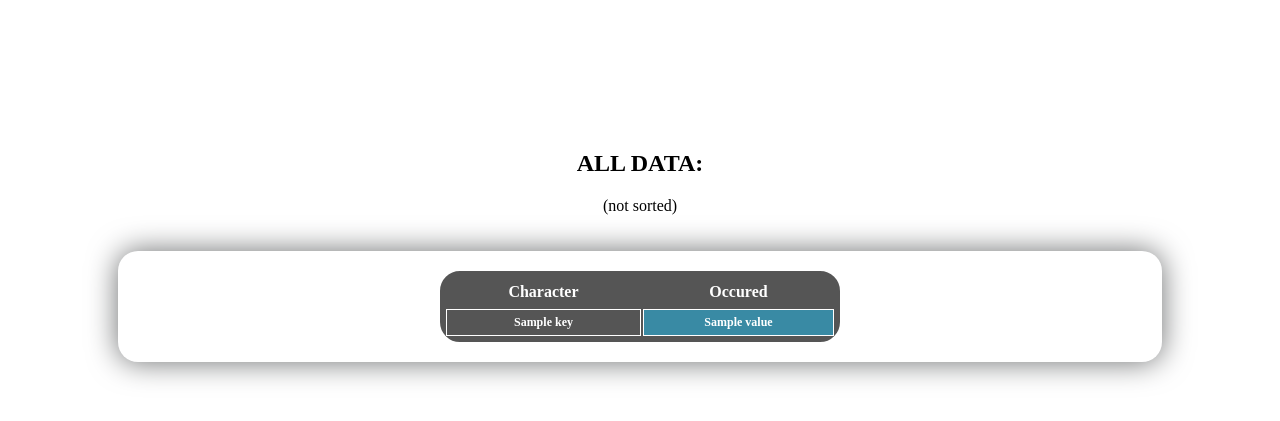
After one commit to BlaiseHarris/CSC227-FinalProject, a Flask app: template templates/extra.html in a window 1280 px wide. The commit adds this page. Shown: the top 421 px of the page. Run offline with Flask 2, Linux system fonts and the light colour scheme; the template is opened without the code that fills it: most values are stand-ins (such as "Sample title", 1, 10 or a date in 2020).

Commit message:
Major design change.

```diff
--- a/app.py
+++ b/app.py
@@ -22,12 +22,16 @@ def data():
     if request.method == 'POST':
         global url
         form_data = request.form
-        url = form_data.get('Name')
+        url = form_data.get('URL')
+    return render_template('data.html',form_data = form_data)
 
-    return render_template('data.html',form_data = form_data)
+@app.route('/extra/', methods = ['GET'])
+def extra():
+    return render_template('extra.html', chars = chars)
 
 @app.route('/plot.png')
 def plotting():
+    global chars
     img = BytesIO()
     chars = {}
     print("URL2:", url)
@@ -45,6 +49,7 @@ def plotting():
 
     plt.figure()
     graphChars = sorted(chars.items(), key=lambda kv: (kv[1], kv[0]))
+
     graphChars = graphChars[-10::1]
     print("chars:", graphChars)
     x, y = zip(*graphChars)
@@ -55,12 +60,12 @@ def plotting():
     plt.plot(x, y)
     plt.savefig(img, format='png')
     img.seek(0)
-
     response=make_response(img.getvalue())
     response.headers['Content-Type'] = 'image/png'
     img.close()
     return response
 
+
 if __name__ == '__main__':
     # serve(app, host='0.0.0.0', port=4206)
     app.run(debug = True)
--- /dev/null
+++ b/templates/extra.html
@@ -0,0 +1,44 @@
+<style>
+    table.steelBlueCols {
+  border: 4px solid #555555;
+  background-color: #555555;
+  width: 400px;
+  text-align: center;
+
+}
+table.steelBlueCols td, table.steelBlueCols th {
+  border: 1px solid #555555;
+  padding: 5px 10px;
+}
+table.steelBlueCols tbody td {
+  font-size: 12px;
+  border: 1px solid #ffffff;
+  font-weight: bold;
+  color: #FFFFFF;
+}
+table.steelBlueCols td:nth-child(even) {
+  background: #398AA4;
+}
+
+table.steelBlueCols thead th:first-child {
+  border-left: none;
+}
+</style>
+<div style="align-items: center; margin: 110px; padding-top: 20px; padding-bottom: 20px; text-align: center;">
+    <h2> ALL DATA: </h2>
+    <p style="padding-bottom: 20px;">(not sorted)</p>
+    <div style="box-shadow: 0 0 30px rgb(107, 109, 110); border-radius: 20px; align-items: center;padding: 20px;">
+        <table class="steelBlueCols" style="margin: auto; border-radius: 20px;">
+            <tr style="color: #FFFFFF;">
+              <th>Character</th>
+              <th>Occured</th>
+            </tr>
+              {% for key,value in chars.items() %}
+            <tr style="margin: 5px;">
+                <td> {{key}} </td>
+                <td> {{value}} </td>
+            </tr>
+              {%endfor%}
+          </table>
+    </div>
+</div>
```
Also changed, not shown: templates/data.html (+12 -5 lines), templates/form.html (+8 -3 lines).
